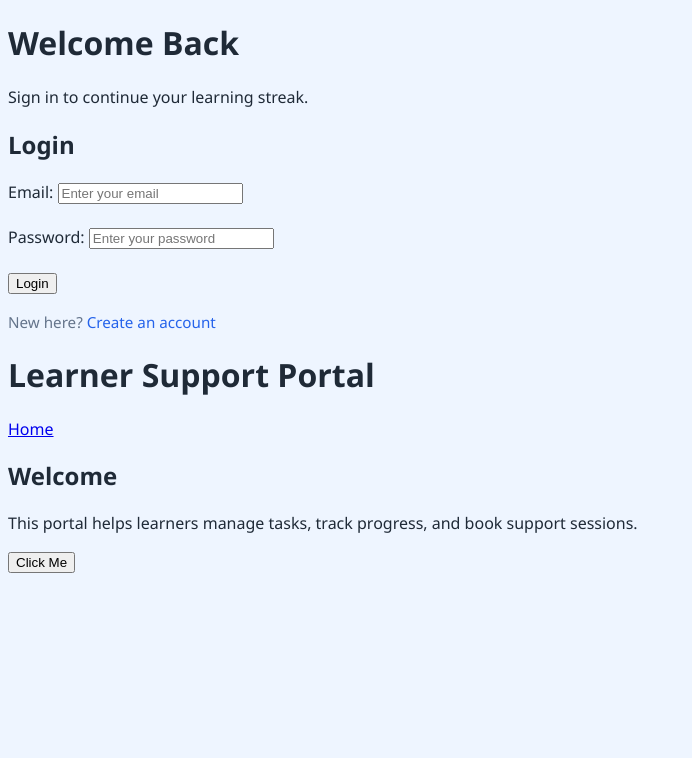
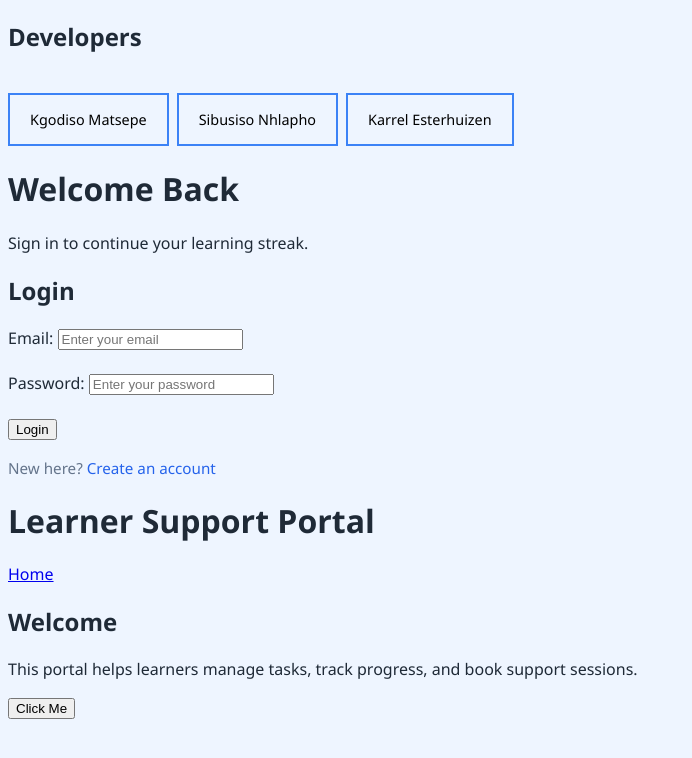
Before and after one commit to Kgodisok/TPC, a plain HTML site: page landingPage.html in a window 1280 px wide. Shown: the whole page, without its empty margins (0-692 px from the left). Drawn offline with Linux system fonts and the light colour scheme.

Commit message:
add developers names

```diff
--- a/landingPage.css
+++ b/landingPage.css
@@ -191,3 +191,20 @@ body.page-body {
         padding: 28px;
     }
 }
+
+.developersNames {
+    margin-top: 40px;
+    text-align: center;
+    font-size: 0.9rem;
+    color: #475569;
+    display: flex;
+    flex-direction: row;
+    gap: 8px;
+}
+.developersNames p {
+    color: black;
+    text-decoration: none;
+    border: 2px solid #3b82f6;
+    margin: 0;
+    padding: 15px 20px;
+}
--- a/landingPage.html
+++ b/landingPage.html
@@ -8,6 +8,17 @@
 </head>
 <body class="body">
     <div>
+        <div>
+        </div>
+            <h2>Developers</h2>
+            <div class="developersNames">
+
+                <p>Kgodiso Matsepe</p>
+                <p>Sibusiso Nhlapho</p>
+                <p>Karrel Esterhuizen</p>
+            </div>
+        </div>
+
 
     <h1>Welcome Back</h1>
     <p>Sign in to continue your learning streak.</p>
```
